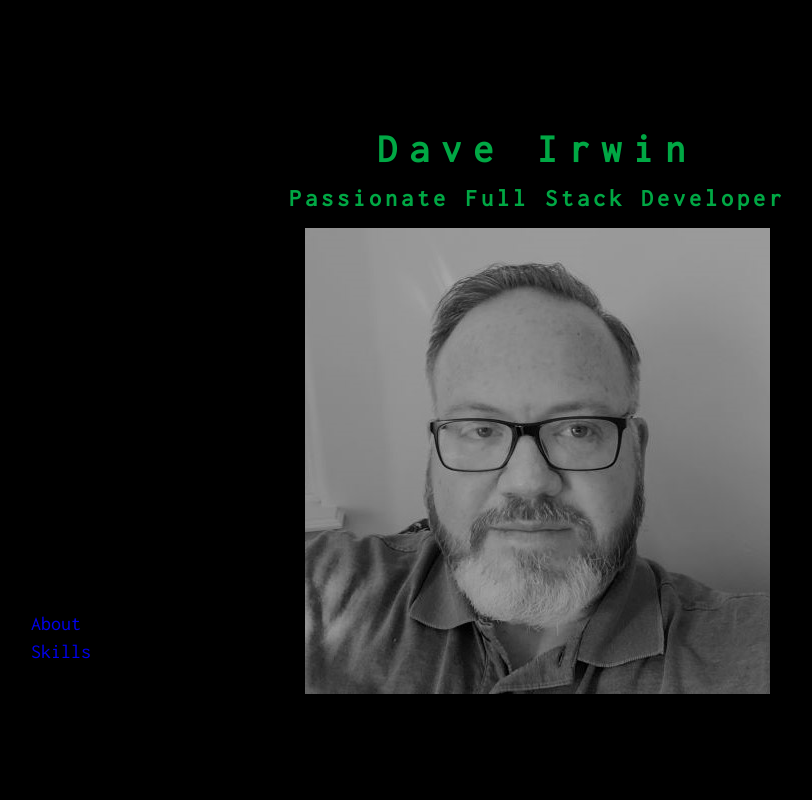
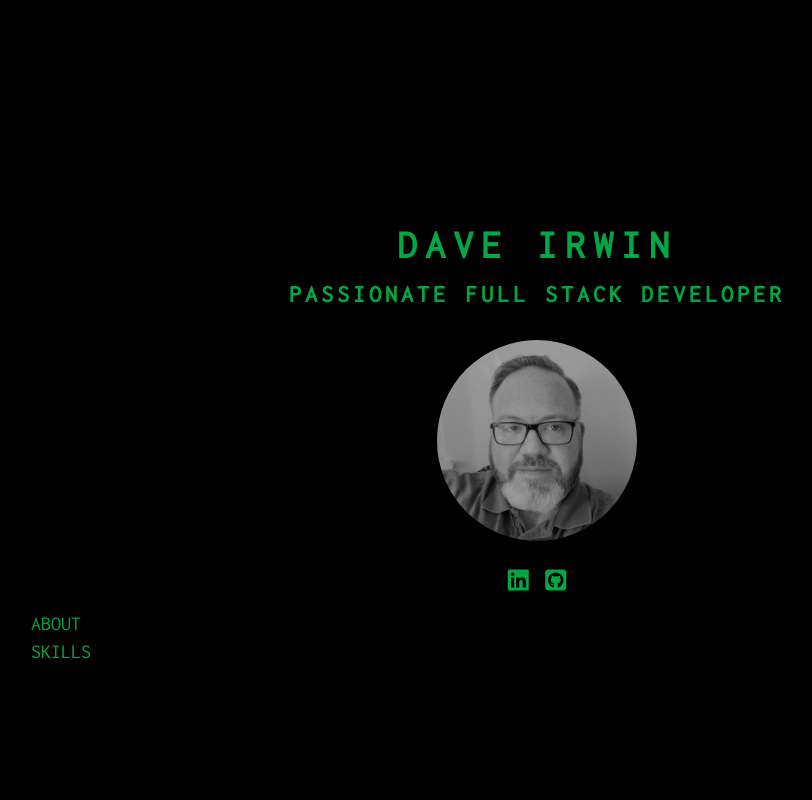
Before and after one commit to redirwin/coderdave, a plain HTML site: page index.html in a window 1280 px wide. Shown: the top 800 px of the page, without its empty margins (103-915 px from the left). Drawn offline with Linux system fonts and the light colour scheme.

Commit message:
Added Font Awesome & social profile links.

```diff
--- a/index.html
+++ b/index.html
@@ -13,6 +13,9 @@
   <link href="https://fonts.googleapis.com/css?family=Inconsolata|Montserrat&display=swap" rel="stylesheet">
 
   <meta name="theme-color" content="#fafafa">
+
+  <script src="https://kit.fontawesome.com/b430f324c7.js" crossorigin="anonymous"></script>
+
 </head>
 
 <body>
@@ -49,8 +52,8 @@
         </div>
 
         <div class="socialProfiles">
-          <div class="linkedinProfile"></div>
-          <div class="github"></div>
+          <a class="linkedinProfile" href="https://www.linkedin.com/in/redirwin/" target="blank"><i class="fab fa-linkedin"></i></a>
+          <a class="github" href="https://github.com/redirwin" target="blank"><i class="fab fa-github-square"></i></a>
         </div>
     </section>
 
--- a/styles.scss
+++ b/styles.scss
@@ -23,6 +23,16 @@ html {
   li,
   a {
     font-family: 'Inconsolata', monospace;
+    text-transform: uppercase;
+  }
+
+  a {
+    color: $text;
+    text-decoration: none;
+    &:hover,
+    &:active {
+      color: #fff;
+    }
   }
 
   body {
@@ -50,24 +60,19 @@ html {
 
         a {
           display: block;
-          text-decoration: none;
           font-size: 1.25rem;
 
-          &:visited {
-            color: $text;
-          }
-
-          &:hover,
-          &:active {
-            color: #fff;
-          }
         }
       }
     }
 
+    main {
 
-
-    main {
+      .sectionContent {
+        display: flex;
+        flex-direction: column;
+        align-items: center;
+      }
 
       #intro {
 
@@ -80,7 +85,7 @@ html {
 
         h2 {
           font-size: 2.5rem;
-          letter-spacing: .75rem;
+          letter-spacing: .5rem;
         }
 
         h3 {
@@ -88,6 +93,24 @@ html {
           letter-spacing: .25rem;
         }
 
+        .profileImage {
+          width: 200px;
+          margin-top: 1rem;
+
+          img {
+            max-width: 100%;
+            border-radius: 50%;
+          }
+
+        }
+
+        .socialProfiles {
+          display: flex;
+          justify-content: space-around;
+          width: 75px;
+          margin-top: 1.5rem;
+          font-size: 1.5rem;
+        }
 
 
       }
```
Also changed, not shown: styles.css.
